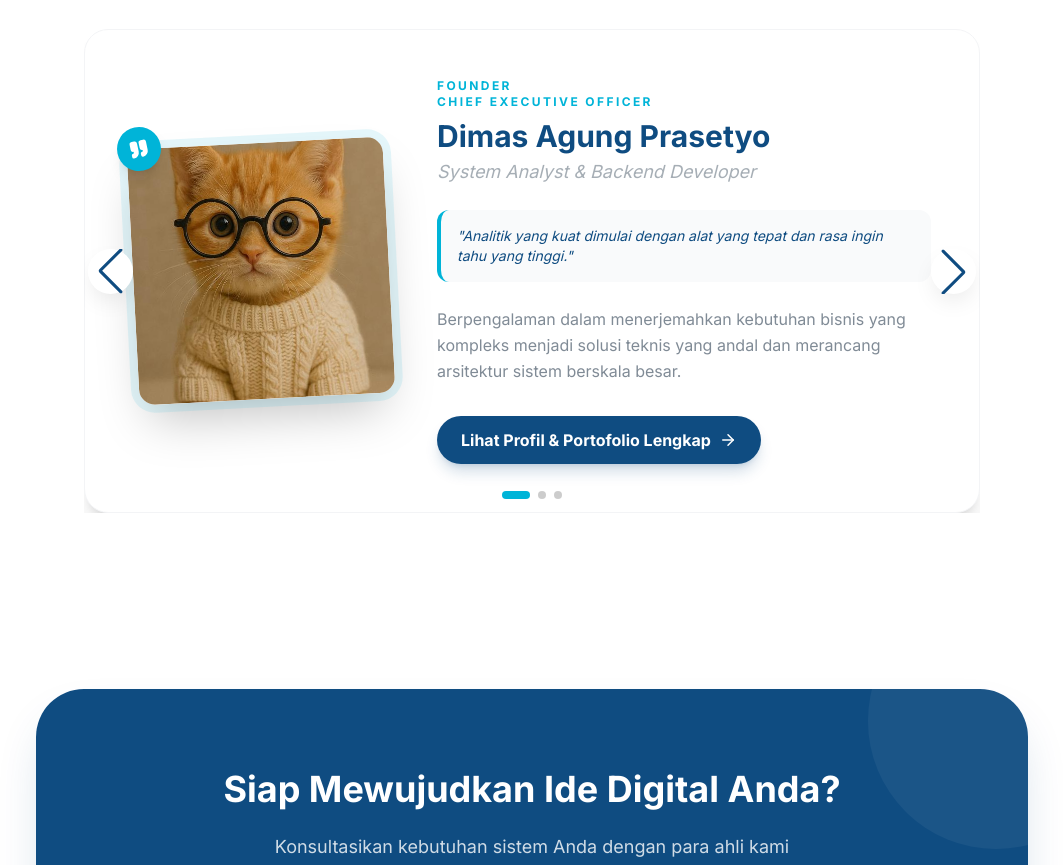
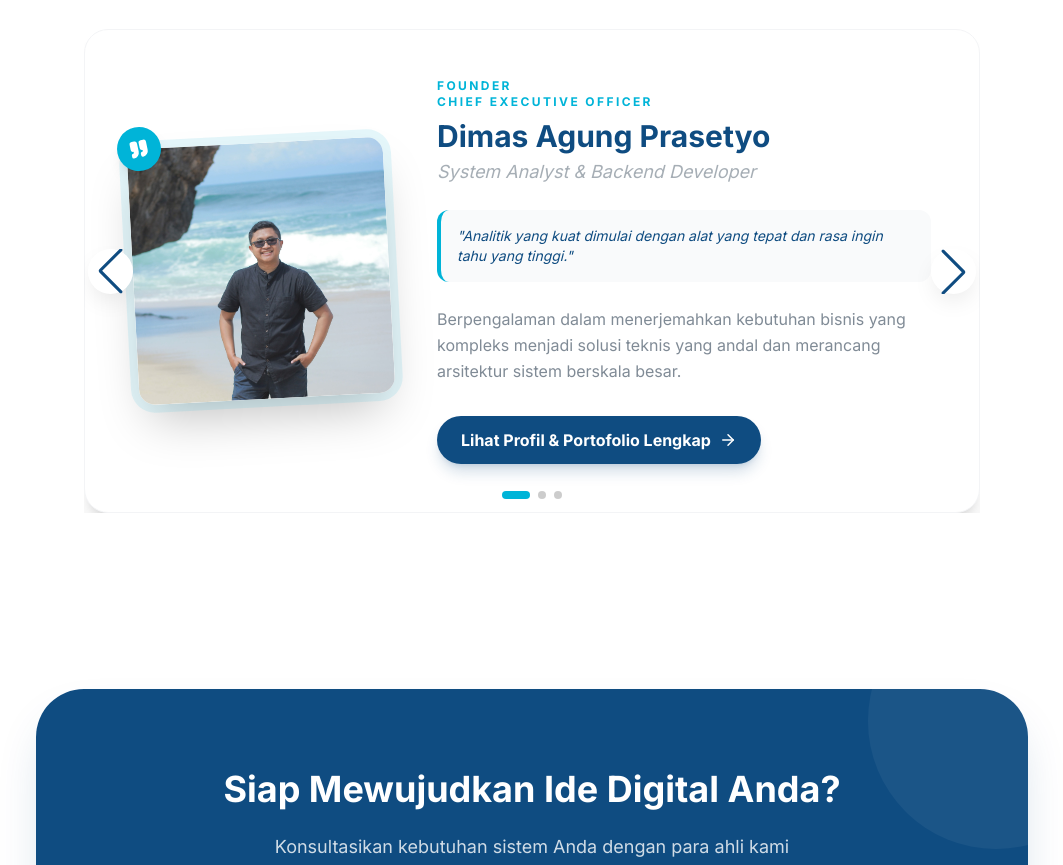
Before and after one commit to Nexavira/nexavira-company-profile, a Vue app: page /about-us in a window 1280 px wide. Shown: the part 1620-2485 px from the top of the page, without its empty margins (108-1171 px from the left). Built offline with nearby package versions, Linux system fonts and the light colour scheme.

Commit message:
Update Filter

```diff
--- a/src/views/AboutUsView.vue
+++ b/src/views/AboutUsView.vue
@@ -52,7 +52,7 @@
       slug: 'dimas-agung-prasetyo',
       role: 'System Analyst & Backend Developer',
       title: 'Founder \n Chief Executive Officer',
-      image: '/kucing1.jpg',
+      image: '/dimas.jpg',
       quote: 'Analitik yang kuat dimulai dengan alat yang tepat dan rasa ingin tahu yang tinggi.',
       desc: 'Berpengalaman dalam menerjemahkan kebutuhan bisnis yang kompleks menjadi solusi teknis yang andal dan merancang arsitektur sistem berskala besar.'
     },
@@ -60,7 +60,7 @@
       name: 'Pranesha Wahyu S. A',
       slug: 'pranesha-wahyu',
       role: 'Lead Backend Engineer',
-      title: 'Founder \n Chief Technology Officer',
+      title: 'Founder \n Chief Operating Officer',
       image: '/kucing2.png',
       quote: 'Skalabilitas dan efisiensi logika server adalah fondasi dari setiap aplikasi yang hebat.',
       desc: 'Spesialis dalam pengembangan sistem manajemen terpusat, e-government, dan arsitektur database untuk operasional perusahaan lintas sektor.'
@@ -69,7 +69,7 @@
       name: 'Framadhita Eka Ramdhani',
       slug: 'framadhita-eka',
       role: 'Lead Frontend Engineer',
-      title: 'Founder \n Chief Operating Officer',
+      title: 'Founder \n Chief Technology Officer',
       image: '/kucing3.png',
       quote: 'Pengalaman pengguna yang luar biasa lahir dari kode yang bersih dan desain yang empatik.',
       desc: 'Ahli dalam ekosistem React dan Next.js, berfokus pada transformasi visual menjadi antarmuka pengguna interaktif, intuitif, dan responsif.'
--- a/src/views/PortfolioView.vue
+++ b/src/views/PortfolioView.vue
@@ -186,6 +186,7 @@ const allProjects = [
 const activeFilter = ref('Semua');
 const categories = [
   'Semua',
+  'AI & Intelligent Systems',
   'SaaS Platform',
   'Enterprise & SaaS',
   'Hospitality & Travel',
--- a/src/views/TeamDetailView.vue
+++ b/src/views/TeamDetailView.vue
@@ -26,7 +26,7 @@ const teamDB = [
     title: 'Founder \n Chief Executive Officer',
     location: 'Kab. Bandung Barat, Jawa Barat',
     education: 'S1 Teknik Informatika',
-    image: '/kucing1.jpg',
+    image: '/dimas.jpg',
     quote: 'Analitik yang kuat dimulai dengan alat yang tepat dan rasa ingin tahu yang tinggi.',
     experience: '3+ Tahun',
     specialization: [
@@ -140,7 +140,7 @@ const teamDB = [
     slug: 'pranesha-wahyu',
     name: 'Pranesha Wahyu S. A',
     role: 'Lead Backend Engineer',
-    title: 'Founder \n Chief Technology Officer',
+    title: 'Founder \n Chief Operating Officer',
     location: 'Bandung, Jawa Barat',
     education: 'S1 Teknik Informatika',
     image: '/kucing2.png',
@@ -256,7 +256,7 @@ const teamDB = [
     slug: 'framadhita-eka',
     name: 'Framadhita Eka Ramdhani',
     role: 'Lead Frontend Engineer',
-    title: 'Founder \n Chief Operating Officer',
+    title: 'Founder \n Chief Technology Officer',
     location: 'Kabupaten Bandung, Jawa Barat',
     education: 'S1 Teknik Informatika',
     image: '/kucing3.png',
```
Also changed, not shown: public/dimas.jpg (added).
